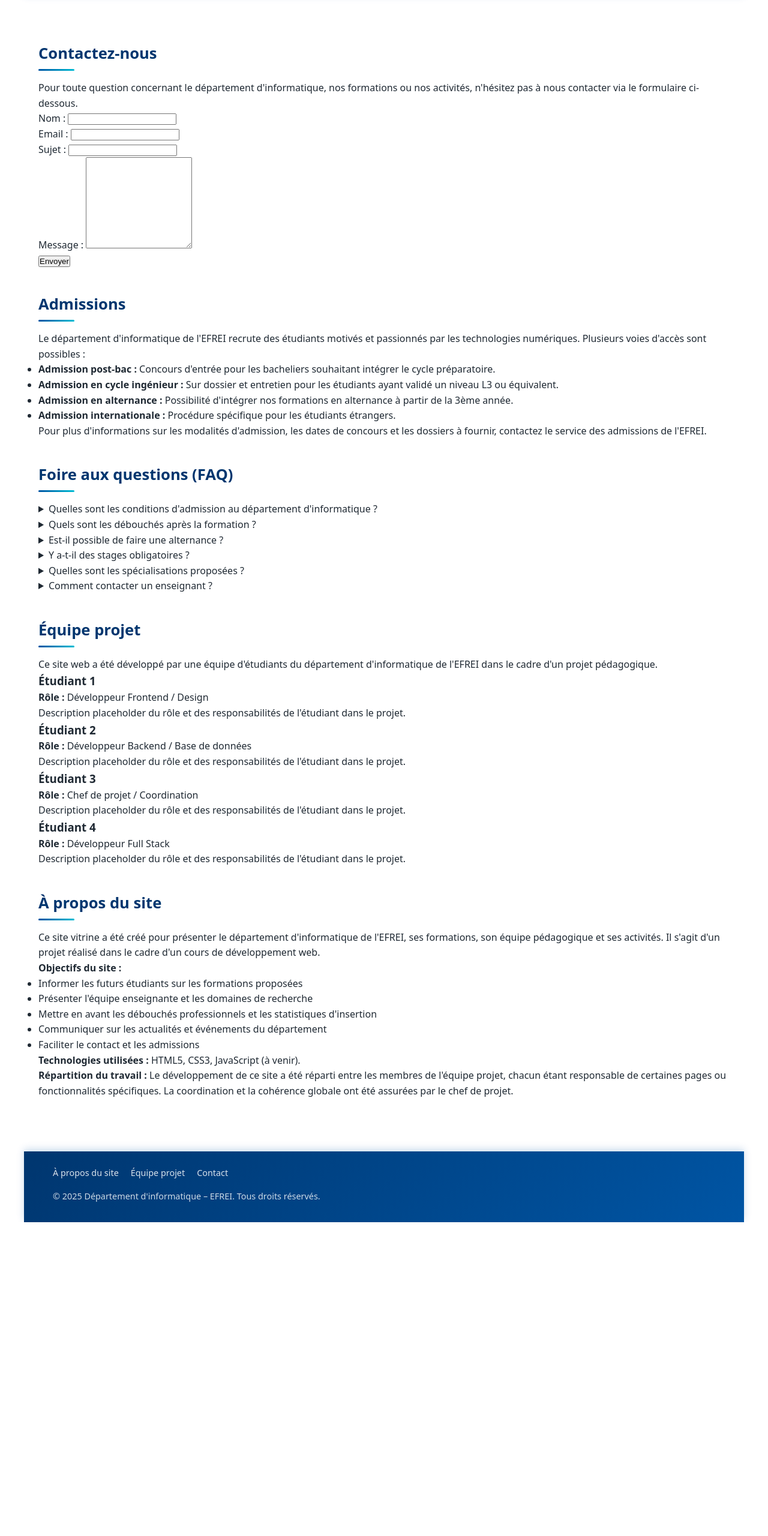
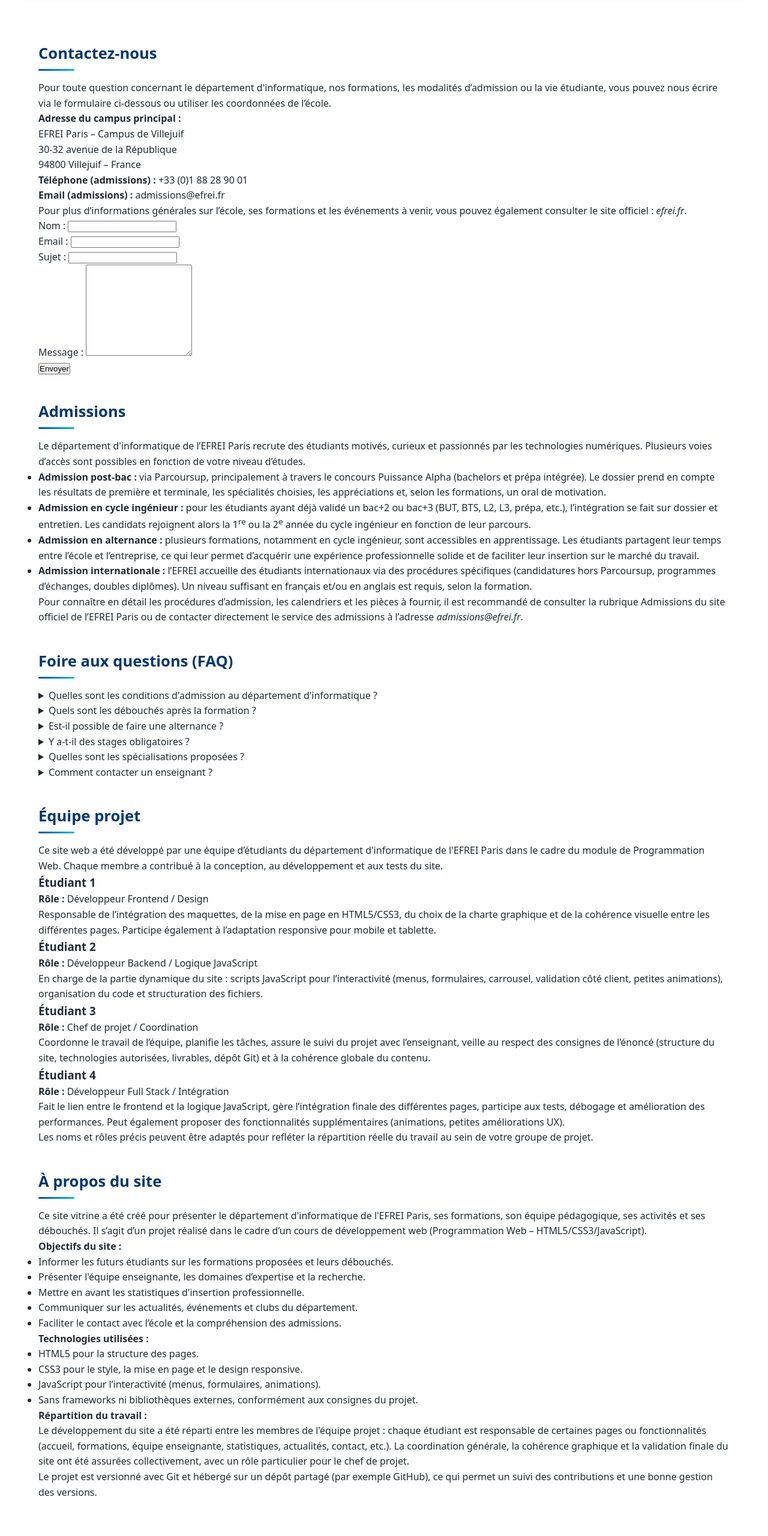
Before and after one commit to gregipoux/WebProject-Efrei, a plain HTML site: page contact-apropos.html in a window 1280 px wide. Shown: the part 160-2720 px from the top of the page at 60% size. Before the commit the page ends 2197 px from the top, so only its background shows below. Drawn offline with Linux system fonts and the light colour scheme.

Commit message:
Update contact-apropos.html

```diff
--- a/contact-apropos.html
+++ b/contact-apropos.html
@@ -41,7 +41,29 @@
     <!-- Section contact du département -->
     <section id="contact-departement">
       <h2>Contactez-nous</h2>
-      <p>Pour toute question concernant le département d'informatique, nos formations ou nos activités, n'hésitez pas à nous contacter via le formulaire ci-dessous.</p>
+      <p>
+        Pour toute question concernant le département d'informatique, nos formations,
+        les modalités d’admission ou la vie étudiante, vous pouvez nous écrire via le
+        formulaire ci-dessous ou utiliser les coordonnées de l’école.
+      </p>
+
+      <p>
+        <strong>Adresse du campus principal :</strong><br>
+        EFREI Paris – Campus de Villejuif<br>
+        30-32 avenue de la République<br>
+        94800 Villejuif – France
+      </p>
+
+      <p>
+        <strong>Téléphone (admissions) :</strong> +33 (0)1 88 28 90 01<br>
+        <strong>Email (admissions) :</strong> admissions@efrei.fr
+      </p>
+
+      <p>
+        Pour plus d’informations générales sur l’école, ses formations et les
+        événements à venir, vous pouvez également consulter le site officiel :
+        <em>efrei.fr</em>.
+      </p>
 
       <form>
         <div>
@@ -73,16 +95,52 @@
     <!-- Section admissions -->
     <section id="admissions">
       <h2>Admissions</h2>
-      <p>Le département d'informatique de l'EFREI recrute des étudiants motivés et passionnés par les technologies numériques. Plusieurs voies d'accès sont possibles :</p>
+      <p>
+        Le département d'informatique de l’EFREI Paris recrute des étudiants motivés,
+        curieux et passionnés par les technologies numériques. Plusieurs voies
+        d’accès sont possibles en fonction de votre niveau d’études.
+      </p>
 
       <ul>
-        <li><strong>Admission post-bac :</strong> Concours d'entrée pour les bacheliers souhaitant intégrer le cycle préparatoire.</li>
-        <li><strong>Admission en cycle ingénieur :</strong> Sur dossier et entretien pour les étudiants ayant validé un niveau L3 ou équivalent.</li>
-        <li><strong>Admission en alternance :</strong> Possibilité d'intégrer nos formations en alternance à partir de la 3ème année.</li>
-        <li><strong>Admission internationale :</strong> Procédure spécifique pour les étudiants étrangers.</li>
+        <li>
+          <strong>Admission post-bac :</strong>
+          via Parcoursup, principalement à travers le concours Puissance Alpha
+          (bachelors et prépa intégrée). Le dossier prend en compte les résultats
+          de première et terminale, les spécialités choisies, les appréciations
+          et, selon les formations, un oral de motivation.
+        </li>
+
+        <li>
+          <strong>Admission en cycle ingénieur :</strong>
+          pour les étudiants ayant déjà validé un bac+2 ou bac+3 (BUT, BTS, L2, L3,
+          prépa, etc.), l’intégration se fait sur dossier et entretien. Les candidats
+          rejoignent alors la 1<sup>re</sup> ou la 2<sup>e</sup> année du cycle ingénieur
+          en fonction de leur parcours.
+        </li>
+
+        <li>
+          <strong>Admission en alternance :</strong>
+          plusieurs formations, notamment en cycle ingénieur, sont accessibles en
+          apprentissage. Les étudiants partagent leur temps entre l’école et
+          l’entreprise, ce qui leur permet d’acquérir une expérience professionnelle
+          solide et de faciliter leur insertion sur le marché du travail.
+        </li>
+
+        <li>
+          <strong>Admission internationale :</strong>
+          l’EFREI accueille des étudiants internationaux via des procédures
+          spécifiques (candidatures hors Parcoursup, programmes d’échanges,
+          doubles diplômes). Un niveau suffisant en français et/ou en anglais est
+          requis, selon la formation.
+        </li>
       </ul>
 
-      <p>Pour plus d'informations sur les modalités d'admission, les dates de concours et les dossiers à fournir, contactez le service des admissions de l'EFREI.</p>
+      <p>
+        Pour connaître en détail les procédures d’admission, les calendriers et les
+        pièces à fournir, il est recommandé de consulter la rubrique Admissions du
+        site officiel de l’EFREI Paris ou de contacter directement le service des
+        admissions à l’adresse <em>admissions@efrei.fr</em>.
+      </p>
     </section>
 
     <!-- Section FAQ -->
@@ -91,84 +149,196 @@
 
       <details>
         <summary>Quelles sont les conditions d'admission au département d'informatique ?</summary>
-        <p>Réponse placeholder : Les conditions d'admission varient selon le niveau d'entrée. Pour le cycle préparatoire, un baccalauréat scientifique est recommandé. Pour le cycle ingénieur, un niveau L3 en informatique ou équivalent est requis.</p>
+        <p>
+          Les conditions d’admission dépendent de votre niveau d’entrée :
+        </p>
+        <ul>
+          <li>
+            <strong>Post-bac :</strong> candidature via Parcoursup (concours
+            Puissance Alpha ou procédures associées), avec un bac général conseillé
+            comportant des spécialités scientifiques (Maths, NSI, Physique-Chimie,
+            SI, etc.).
+          </li>
+          <li>
+            <strong>Admissions parallèles :</strong> dossier et entretien pour
+            les titulaires de BTS, BUT, licence ou prépa souhaitant intégrer le
+            cycle ingénieur.
+          </li>
+        </ul>
+        <p>
+          Les modalités détaillées sont précisées chaque année sur le site de
+          l’école et sur Parcoursup.
+        </p>
       </details>
 
       <details>
         <summary>Quels sont les débouchés après la formation ?</summary>
-        <p>Réponse placeholder : Les diplômés accèdent à de nombreux métiers dans le secteur du numérique : développement, data science, cybersécurité, cloud computing, etc. Le taux d'insertion professionnelle est excellent.</p>
+        <p>
+          Les diplômés accèdent à une large gamme de métiers du numérique :
+          développeur full stack, ingénieur DevOps, data scientist, data engineer,
+          ingénieur cybersécurité, architecte cloud, chef de projet IT, consultant
+          en systèmes d’information, etc. Les taux d’insertion sont très élevés et
+          les opportunités nombreuses dans les ESN, les startups, les grands
+          groupes et les organisations publiques.
+        </p>
       </details>
 
       <details>
         <summary>Est-il possible de faire une alternance ?</summary>
-        <p>Réponse placeholder : Oui, l'alternance est possible à partir de la 3ème année. Elle permet d'acquérir une expérience professionnelle tout en poursuivant ses études.</p>
+        <p>
+          Oui. Plusieurs parcours sont proposés en alternance, notamment en cycle
+          ingénieur et dans certains bachelors. L’alternance permet de combiner
+          cours à l’école et missions en entreprise, avec un rythme adapté (par
+          exemple 3 jours en entreprise / 2 jours à l’école). Le Career Center de
+          l’EFREI accompagne les étudiants dans leur recherche d’entreprise.
+        </p>
       </details>
 
       <details>
         <summary>Y a-t-il des stages obligatoires ?</summary>
-        <p>Réponse placeholder : Oui, plusieurs stages sont intégrés au cursus : un stage de découverte en 1ère année, un stage technique en 2ème année, et un stage de fin d'études en dernière année.</p>
+        <p>
+          Oui. Des périodes de stage sont intégrées au cursus pour permettre aux
+          étudiants de mettre en pratique leurs compétences :
+        </p>
+        <ul>
+          <li>un premier stage de découverte ou d’observation ;</li>
+          <li>un stage technique orienté développement ou systèmes/réseaux ;</li>
+          <li>un stage de fin d’études, souvent précurseur d’une embauche.</li>
+        </ul>
       </details>
 
       <details>
         <summary>Quelles sont les spécialisations proposées ?</summary>
-        <p>Réponse placeholder : Le département propose plusieurs majeures : IT, Data Science & IA, Cybersécurité, Cloud & DevOps. Chaque majeure permet de se spécialiser dans un domaine spécifique.</p>
+        <p>
+          Le département propose plusieurs majeures et parcours de spécialisation
+          autour de l’IT, de la data, de la cybersécurité, du cloud &amp; DevOps
+          et des systèmes distribués. Chaque étudiant choisit sa spécialisation en
+          fonction de ses intérêts et de son projet professionnel, accompagné par
+          l’équipe pédagogique.
+        </p>
       </details>
 
       <details>
         <summary>Comment contacter un enseignant ?</summary>
-        <p>Réponse placeholder : Vous pouvez contacter les enseignants lors de leurs permanences (voir la page Équipe enseignante) ou prendre rendez-vous par email. Les coordonnées sont disponibles sur le site.</p>
+        <p>
+          Vous pouvez contacter les enseignants :
+        </p>
+        <ul>
+          <li>lors de leurs permanences (affichées sur le site ou l’ENT) ;</li>
+          <li>par email institutionnel (adresse fournie au début de l’année) ;</li>
+          <li>en prenant rendez-vous à l’issue d’un cours ou d’un TD.</li>
+        </ul>
+        <p>
+          Pour des questions plus générales, vous pouvez également écrire au
+          département via le formulaire de contact de cette page.
+        </p>
       </details>
     </section>
 
     <!-- Section équipe projet -->
     <section id="equipe-projet">
       <h2>Équipe projet</h2>
-      <p>Ce site web a été développé par une équipe d'étudiants du département d'informatique de l'EFREI dans le cadre d'un projet pédagogique.</p>
+      <p>
+        Ce site web a été développé par une équipe d’étudiants du département
+        d'informatique de l'EFREI Paris dans le cadre du module de Programmation
+        Web. Chaque membre a contribué à la conception, au développement et aux
+        tests du site.
+      </p>
 
       <article>
         <h3>Étudiant 1</h3>
         <p><strong>Rôle :</strong> Développeur Frontend / Design</p>
-        <p>Description placeholder du rôle et des responsabilités de l'étudiant dans le projet.</p>
+        <p>
+          Responsable de l’intégration des maquettes, de la mise en page en HTML5/CSS3,
+          du choix de la charte graphique et de la cohérence visuelle entre les
+          différentes pages. Participe également à l’adaptation responsive pour
+          mobile et tablette.
+        </p>
       </article>
 
       <article>
         <h3>Étudiant 2</h3>
-        <p><strong>Rôle :</strong> Développeur Backend / Base de données</p>
-        <p>Description placeholder du rôle et des responsabilités de l'étudiant dans le projet.</p>
+        <p><strong>Rôle :</strong> Développeur Backend / Logique JavaScript</p>
+        <p>
+          En charge de la partie dynamique du site : scripts JavaScript pour
+          l’interactivité (menus, formulaires, carrousel, validation côté client,
+          petites animations), organisation du code et structuration des fichiers.
+        </p>
       </article>
 
       <article>
         <h3>Étudiant 3</h3>
         <p><strong>Rôle :</strong> Chef de projet / Coordination</p>
-        <p>Description placeholder du rôle et des responsabilités de l'étudiant dans le projet.</p>
+        <p>
+          Coordonne le travail de l’équipe, planifie les tâches, assure le suivi
+          du projet avec l’enseignant, veille au respect des consignes de l’énoncé
+          (structure du site, technologies autorisées, livrables, dépôt Git) et à
+          la cohérence globale du contenu.
+        </p>
       </article>
 
       <article>
         <h3>Étudiant 4</h3>
-        <p><strong>Rôle :</strong> Développeur Full Stack</p>
-        <p>Description placeholder du rôle et des responsabilités de l'étudiant dans le projet.</p>
+        <p><strong>Rôle :</strong> Développeur Full Stack / Intégration</p>
+        <p>
+          Fait le lien entre le frontend et la logique JavaScript, gère
+          l’intégration finale des différentes pages, participe aux tests,
+          débogage et amélioration des performances. Peut également proposer des
+          fonctionnalités supplémentaires (animations, petites améliorations UX).
+        </p>
       </article>
+
+      <p>
+        Les noms et rôles précis peuvent être adaptés pour refléter la répartition
+        réelle du travail au sein de votre groupe de projet.
+      </p>
     </section>
 
     <!-- Section à propos du site -->
     <section id="apropos-site">
       <h2>À propos du site</h2>
-      <p>Ce site vitrine a été créé pour présenter le département d'informatique de l'EFREI, ses formations, son équipe pédagogique et ses activités. Il s'agit d'un projet réalisé dans le cadre d'un cours de développement web.</p>
+      <p>
+        Ce site vitrine a été créé pour présenter le département d'informatique de
+        l'EFREI Paris, ses formations, son équipe pédagogique, ses activités et
+        ses débouchés. Il s’agit d’un projet réalisé dans le cadre d’un cours de
+        développement web (Programmation Web – HTML5/CSS3/JavaScript).
+      </p>
 
       <p><strong>Objectifs du site :</strong></p>
       <ul>
-        <li>Informer les futurs étudiants sur les formations proposées</li>
-        <li>Présenter l'équipe enseignante et les domaines de recherche</li>
-        <li>Mettre en avant les débouchés professionnels et les statistiques d'insertion</li>
-        <li>Communiquer sur les actualités et événements du département</li>
-        <li>Faciliter le contact et les admissions</li>
+        <li>Informer les futurs étudiants sur les formations proposées et leurs débouchés.</li>
+        <li>Présenter l'équipe enseignante, les domaines d’expertise et la recherche.</li>
+        <li>Mettre en avant les statistiques d'insertion professionnelle.</li>
+        <li>Communiquer sur les actualités, événements et clubs du département.</li>
+        <li>Faciliter le contact avec l’école et la compréhension des admissions.</li>
       </ul>
 
-      <p><strong>Technologies utilisées :</strong> HTML5, CSS3, JavaScript (à venir).</p>
+      <p><strong>Technologies utilisées :</strong></p>
+      <ul>
+        <li>HTML5 pour la structure des pages.</li>
+        <li>CSS3 pour le style, la mise en page et le design responsive.</li>
+        <li>JavaScript pour l’interactivité (menus, formulaires, animations).</li>
+        <li>Sans frameworks ni bibliothèques externes, conformément aux consignes du projet.</li>
+      </ul>
 
-      <p><strong>Répartition du travail :</strong> Le développement de ce site a été réparti entre les membres de l'équipe projet, chacun étant responsable de certaines pages ou fonctionnalités spécifiques. La coordination et la cohérence globale ont été assurées par le chef de projet.</p>
+      <p><strong>Répartition du travail :</strong></p>
+      <p>
+        Le développement du site a été réparti entre les membres de l'équipe
+        projet : chaque étudiant est responsable de certaines pages ou
+        fonctionnalités (accueil, formations, équipe enseignante, statistiques,
+        actualités, contact, etc.). La coordination générale, la cohérence
+        graphique et la validation finale du site ont été assurées collectivement,
+        avec un rôle particulier pour le chef de projet.
+      </p>
+
+      <p>
+        Le projet est versionné avec Git et hébergé sur un dépôt partagé (par
+        exemple GitHub), ce qui permet un suivi des contributions et une bonne
+        gestion des versions.
+      </p>
     </section>
   </main>
+
 
   <!-- ========== FOOTER ========== -->
   <footer>
```
